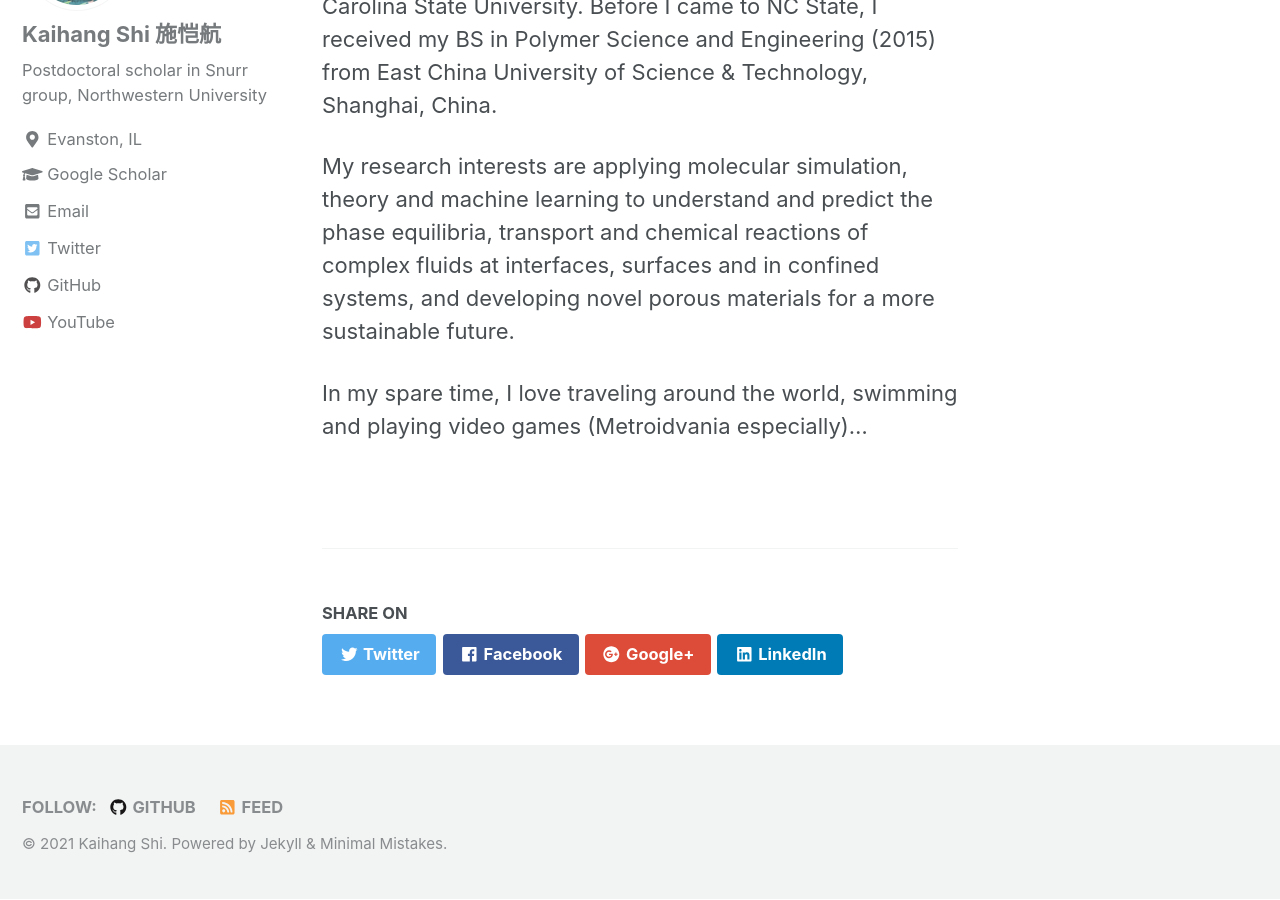
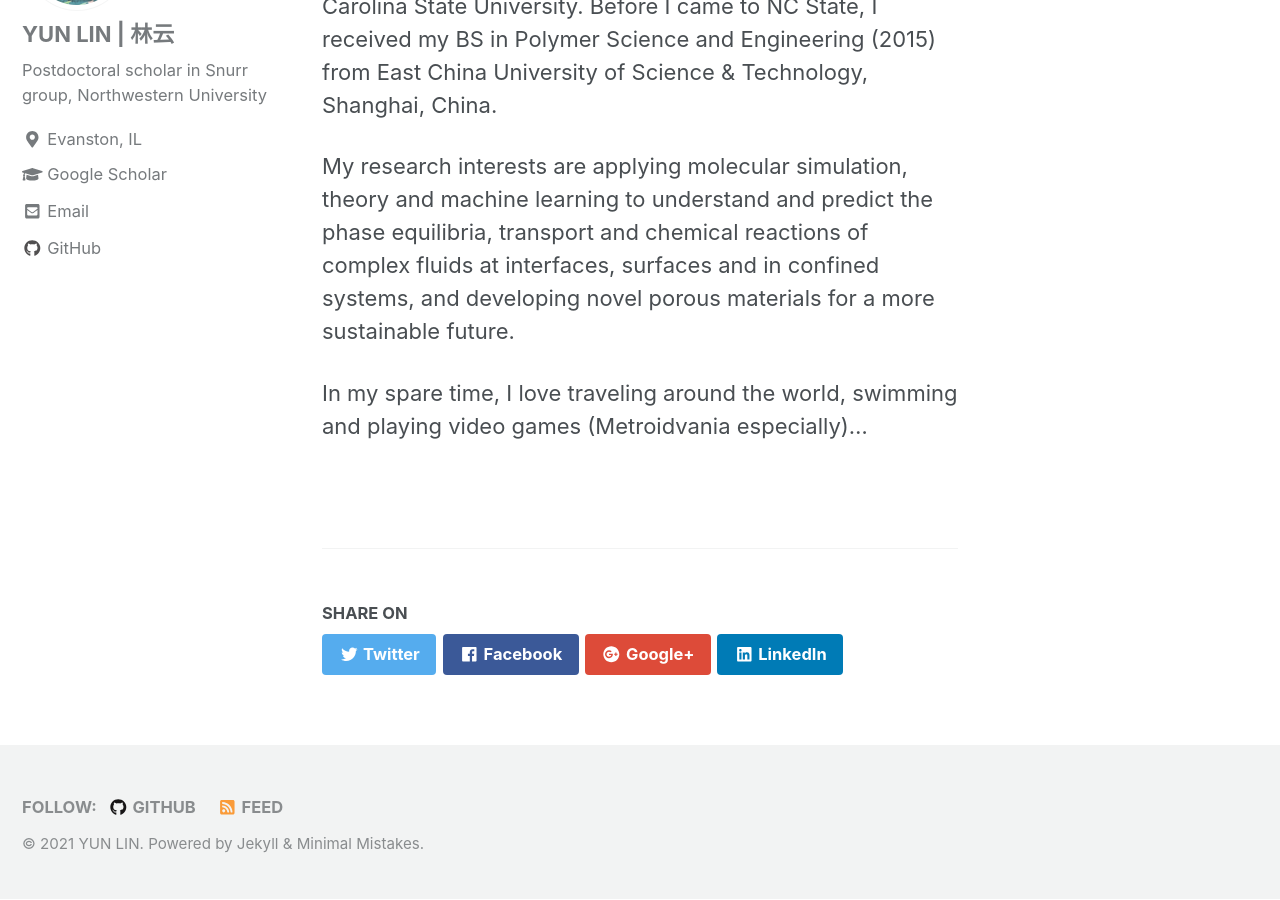
Before and after one commit to nolanylin/nolanylin.github.io, a Jekyll site: the page built from _pages/about.md, in a window 1280 px wide and 900 px high, scrolled down 376 px. Built offline with Jekyll 4.4.1, drawn with Linux system fonts in a browser that asks for light colours; nearby versions of some CDN libraries; some of the changed text lies outside the part shown.

Commit message:
Update _config.yml

```diff
--- a/_config.yml
+++ b/_config.yml
@@ -16,13 +16,13 @@ minimal_mistakes_skin    : "default" #"default" # "air", "aqua", "contrast", "da
 
 # Site Settings
 locale                   : "en-US"
-title                    : "KS"
+title                    : "Welcome to YUN's World"
 title_separator          : "-"
-name                     : "Kaihang Shi"
-description              : "Chemical Engineer - PhD"
-url                      : "https://kaihangshi.github.io"
+name                     : "YUN LIN"
+description              : "Environment|Climate - PhD"
+url                      : "https://nolanylin.github.io"
 baseurl                  : # the subpath of your site, e.g. "/blog"
-repository               : "kaihangshi/kaihangshi.github.io"
+repository               : "nolanylin/nolanylin.github.io"
 teaser                   : # path of fallback teaser image, e.g. "/assets/images/500x300.png"
 # breadcrumbs            : false # true, false (default)
 words_per_minute         : 200
@@ -97,13 +97,13 @@ analytics:
 
 # Site Author
 author:
-  name             : "Kaihang Shi 施恺航"
+  name             : "YUN LIN | 林云"
   avatar           : "/assets/images/avatar.jpg"
   bio              : "Postdoctoral scholar in Snurr group, Northwestern University"
   location         : "Evanston, IL"
-  email            : "kaihangshi0@gmail.com"
-  googlescholar    : "https://scholar.google.com.hk/citations?user=oONsXYAAAAAJ&hl=en"
-  researchgate     : #"https://www.researchgate.net/profile/Kaihang_Shi"
+  email            : "yunlin@ucla.edu"
+  googlescholar    : "https://scholar.google.com/citations?user=HUUiCsoAAAAJ&hl=en"
+  researchgate     : #"https://www.researchgate.net/profile/Yun-Lin-12"
   home             : # null (default), "absolute or relative url to link to author home"
   bitbucket        :
   codepen          :
@@ -111,7 +111,7 @@ author:
   flickr           :
   facebook         :
   foursquare       :
-  github           : "KaihangShi"
+  github           : "nolanylin"
   gitlab           :
   google_plus      :
   keybase          :
@@ -122,11 +122,10 @@ author:
   stackoverflow    : # "123456/username" (the last part of your profile url, e.g. https://stackoverflow.com/users/123456/username)
   steam            : # "steamId" (the last part of your profile url, e.g. https://steamcommunity.com/id/steamId/)
   tumblr           :
-  twitter          : "KaihangS"
+  twitter          : #"Yunlin"
   vine             :
   weibo            :
   xing             :
-  youtube          : "c/KaihangShi"
 
 
 # Reading Files
```
